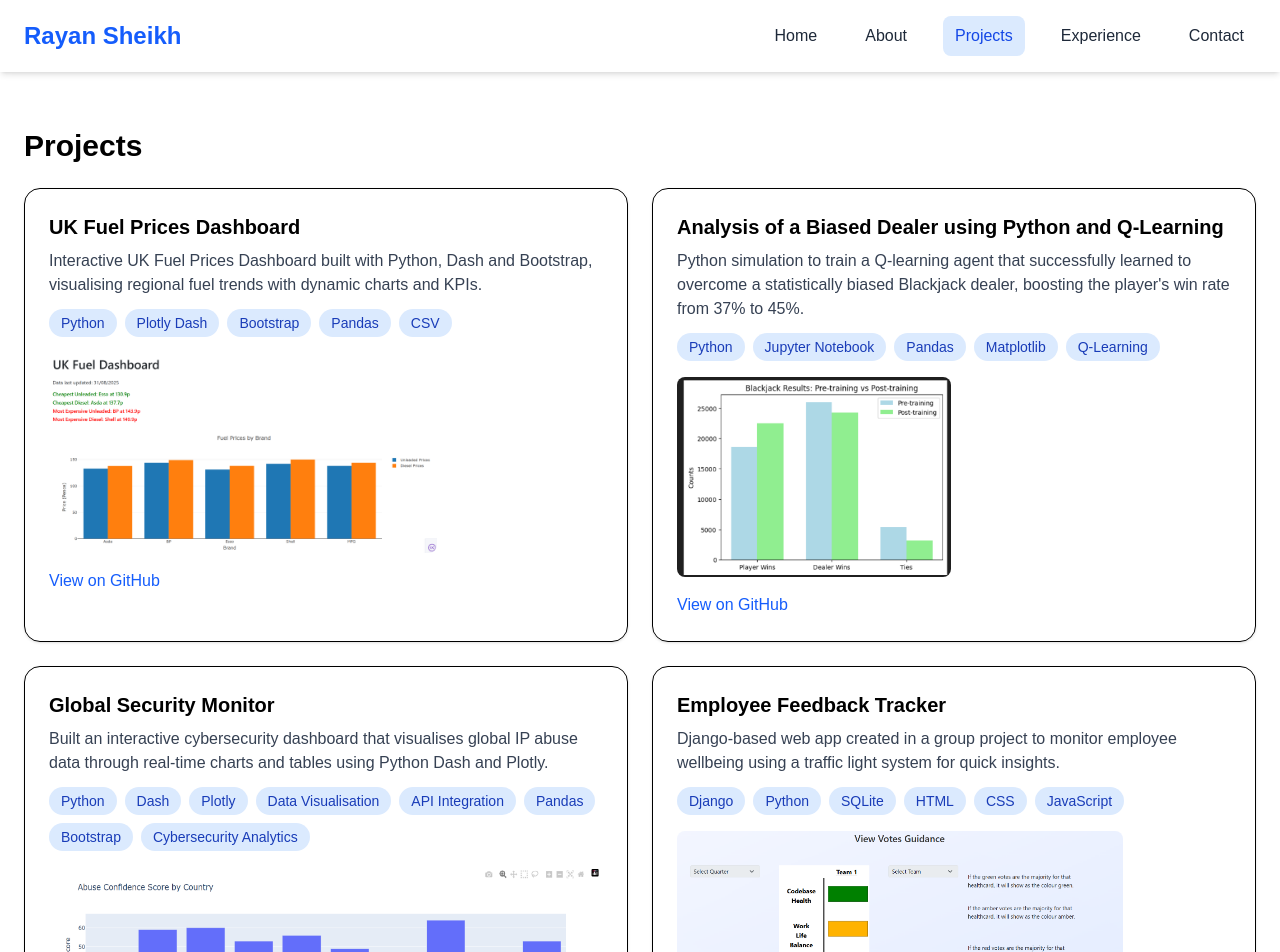
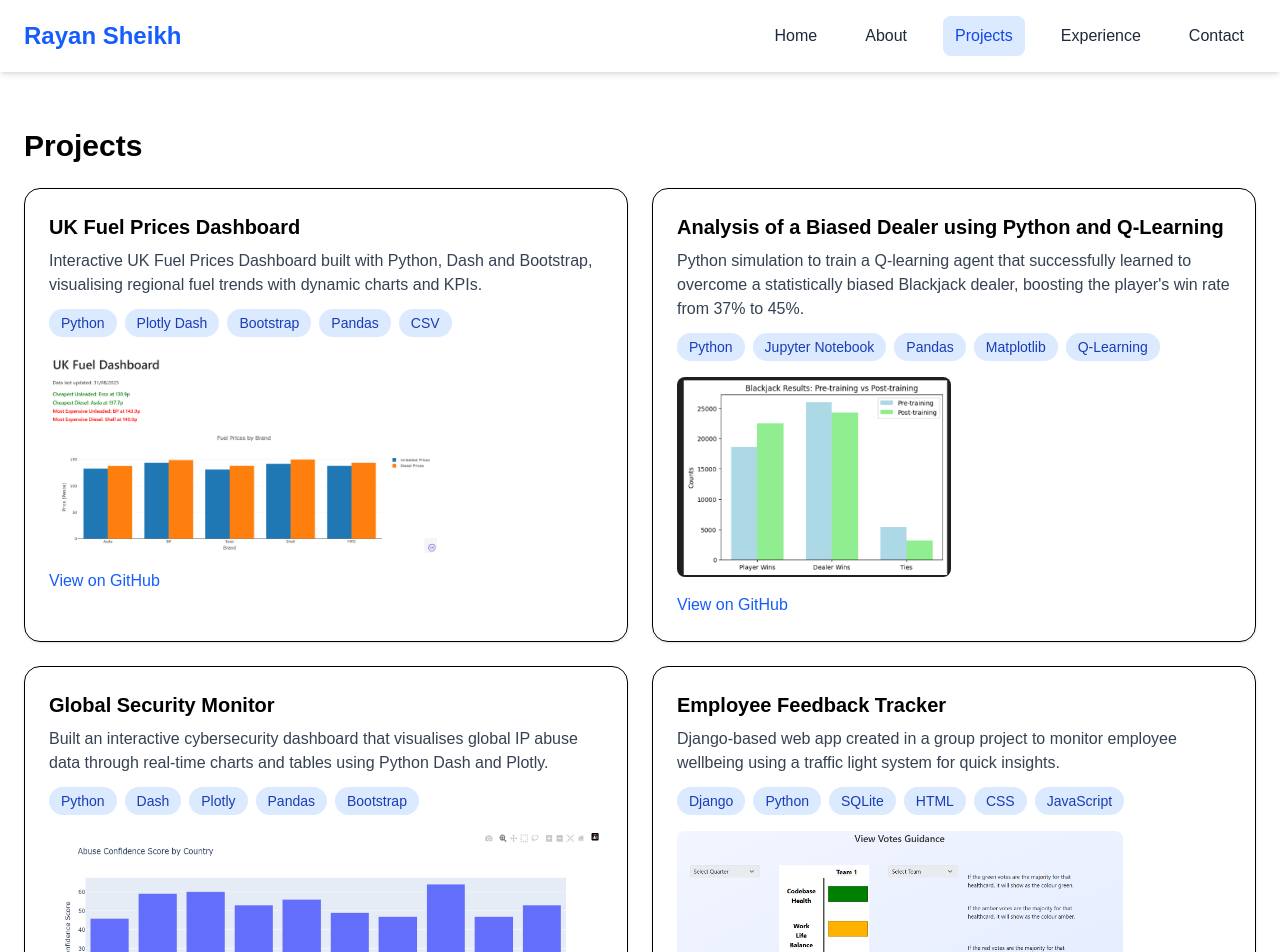
Before and after one commit to RayanSheikh01/Portfolio, a Next.js app: page /projects in a window 1280 px wide. Shown: the top 952 px of the page. Built offline with nearby package versions, Linux system fonts and the light colour scheme.

Commit message:
Remove unnecessary skills on global security project

```diff
--- a/app/projects/page.tsx
+++ b/app/projects/page.tsx
@@ -23,7 +23,7 @@ image: "/WeightedBlackjackSimImage.png"
 title: "Global Security Monitor",
 description:
 "Built an interactive cybersecurity dashboard that visualises global IP abuse data through real-time charts and tables using Python Dash and Plotly.",
-tech: ["Python", "Dash", "Plotly", "Data Visualisation", "API Integration", "Pandas", "Bootstrap", "Cybersecurity Analytics"],
+tech: ["Python", "Dash", "Plotly", "Pandas", "Bootstrap"],
 github: "https://github.com/RayanSheikh01/GlobalSecMonitor",
 image: "/GlobalMonitorImage.png"
 },
```
